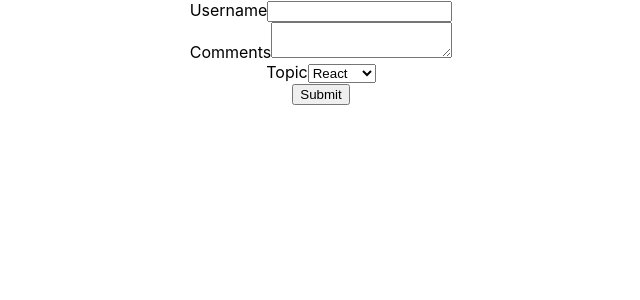
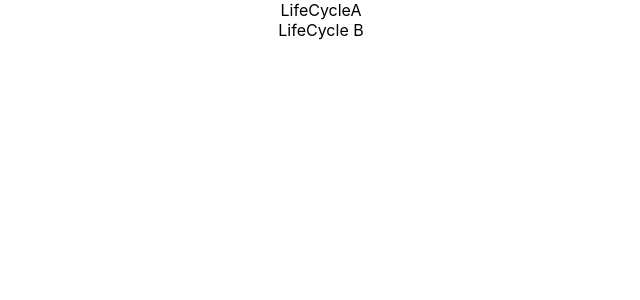
Before and after one commit to D-Alegria/hello_world_react, a React (Create React App) app: page / in a window 1280 px wide. Shown: the top 300 px of the page, without its empty margins (319-959 px from the left). Built offline with nearby package versions, Linux system fonts and the light colour scheme.

Commit message:
Learnt about component mounting lifecycle

```diff
--- a/src/App.js
+++ b/src/App.js
@@ -1,12 +1,14 @@
 import React from "react";
 import "./App.css";
 import "./appStyles.css";
-import Form from "./components/Form";
+import LifeCycleA from "./components/LifeCycleA";
 
 function App() {
-  return <div className="App">
-    <Form/>
-  </div>;
+  return (
+    <div className="App">
+      <LifeCycleA />
+    </div>
+  );
 }
 
 export default App;
--- /dev/null
+++ b/src/components/LifeCycleA.js
@@ -0,0 +1,36 @@
+import React, { Component } from "react";
+import LifeCycleB from "./LifeCycleB";
+
+class LifeCycleA extends Component {
+  constructor(props) {
+    super(props);
+
+    this.state = {
+      name: "Demilade",
+    };
+    console.log("LifeCycleA constructor");
+  }
+
+  static getDerivedStateFromProps(props, state) {
+    console.log("LifeCycleA getDerivedStateFromProps");
+
+    return null;
+  }
+
+  render() {
+    console.log("LifeCycleA render");
+
+    return (
+      <div>
+        <div>LifeCycleA</div>
+        <LifeCycleB></LifeCycleB>
+      </div>
+    );
+  }
+
+  componentDidMount() {
+    console.log("LifeCycleA componentDidMount");
+  }
+}
+
+export default LifeCycleA;
--- /dev/null
+++ b/src/components/LifeCycleB.js
@@ -0,0 +1,30 @@
+import React, { Component } from "react";
+
+class LifeCycleB extends Component {
+  constructor(props) {
+    super(props);
+
+    this.state = {
+      name: "Demilade",
+    };
+    console.log("LifeCycleB constructor");
+  }
+
+  static getDerivedStateFromProps(props, state) {
+    console.log("LifeCycleB getDerivedStateFromProps");
+
+    return null;
+  }
+
+  render() {
+    console.log("LifeCycleB render");
+
+    return <div>LifeCycle B</div>;
+  }
+
+  componentDidMount() {
+    console.log("LifeCycleB componentDidMount");
+  }
+}
+
+export default LifeCycleB;
```
